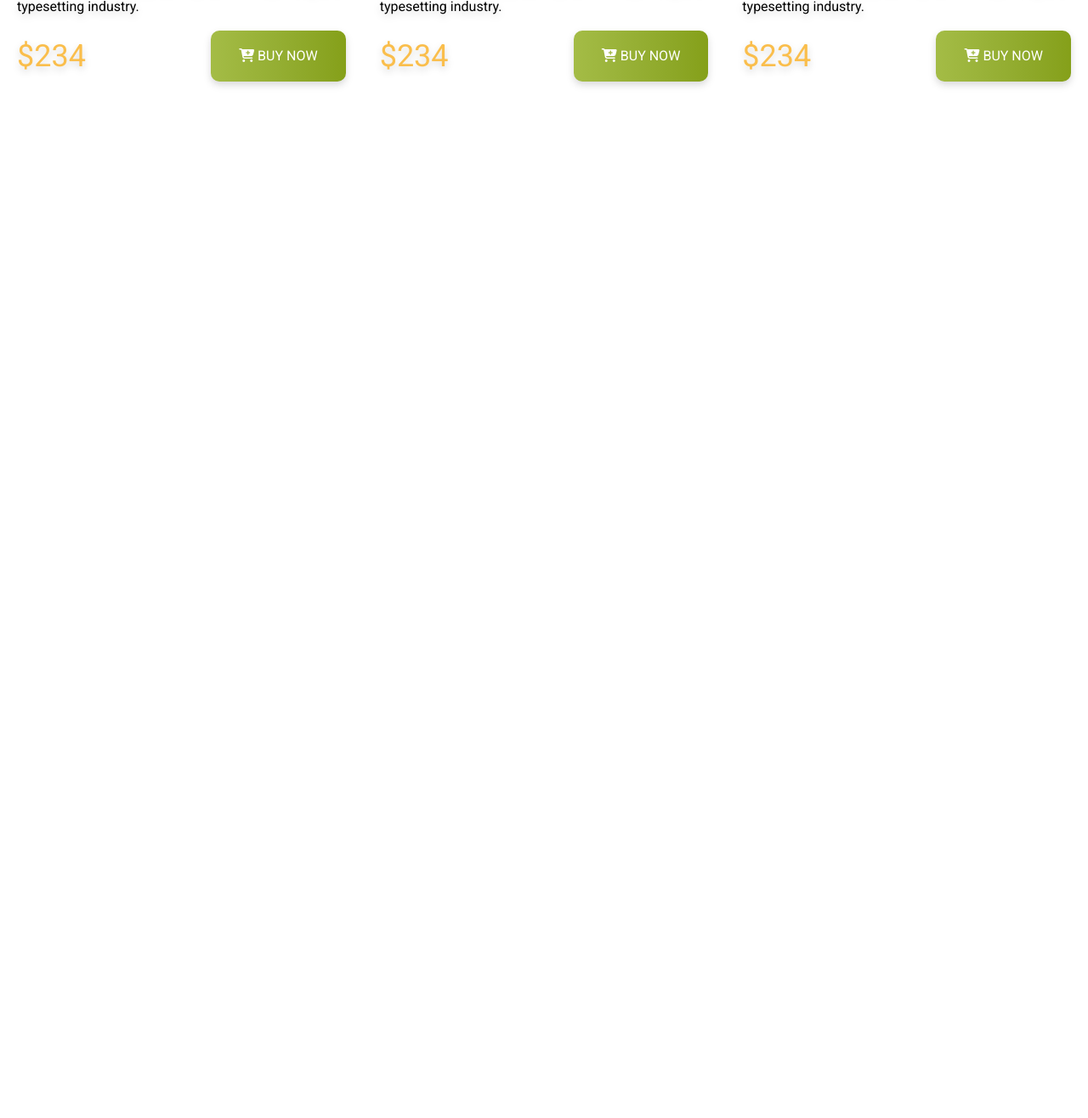
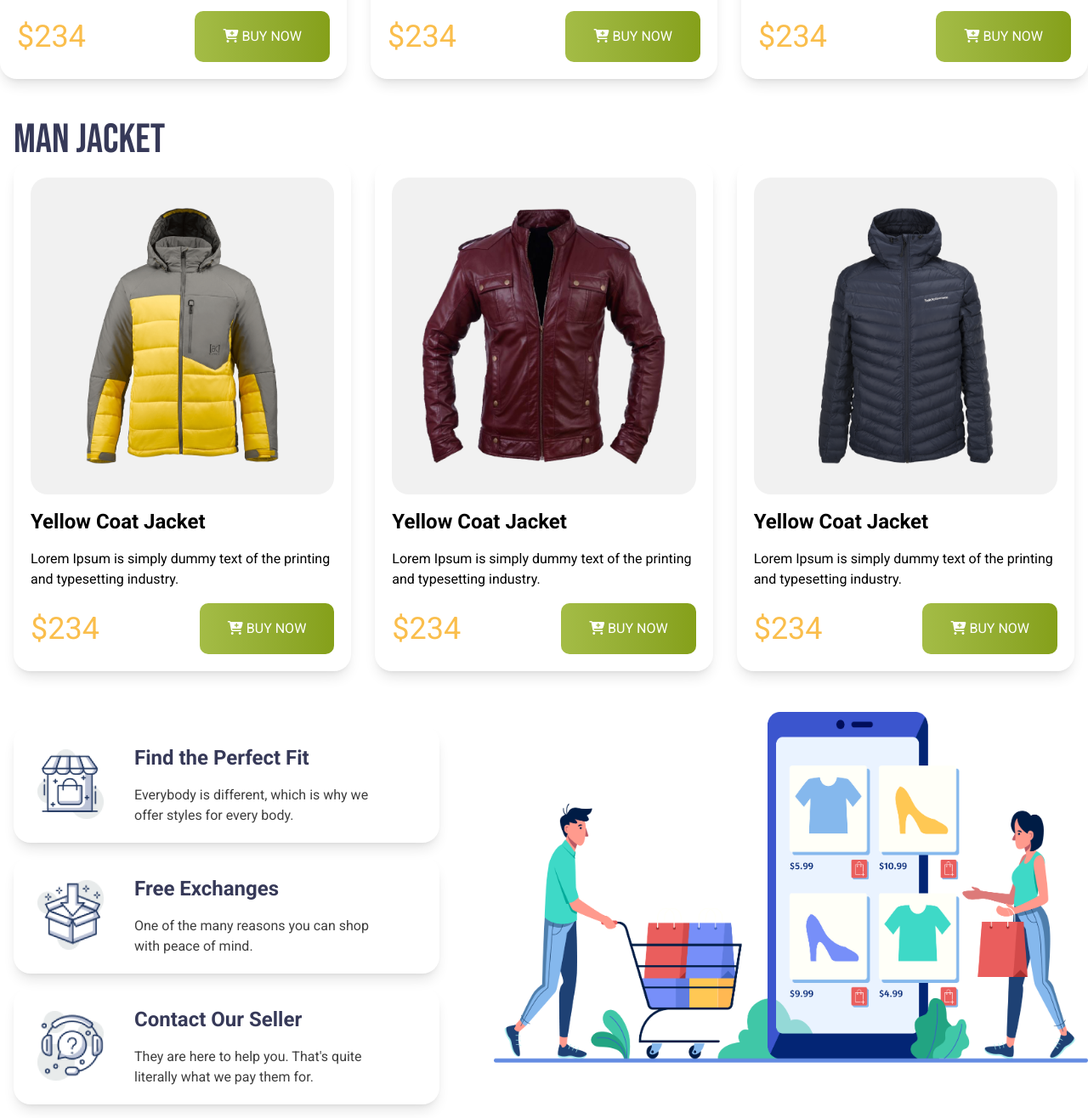
Before and after one commit to DevByDipto/penguin-fashion-using-tailwind, a plain HTML site: page index.html in a window 1280 px wide. Shown: the part 1159-2475 px from the top of the page at 85% size. Before the commit the page ends 1323 px from the top, so only its background shows below. Drawn offline with nearby package versions, Linux system fonts and the light colour scheme.

Commit message:
project done

```diff
--- a/index.html
+++ b/index.html
@@ -34,8 +34,11 @@
                 <h1 class="text-7xl uppercase bebas-neue-font">
                     <span class="text-orange-400">Be the Penguins</span>
                     <br>
-    <span class="text-stone-800">of Winter</span></h1>
-<p>Lorem Ipsum is simply dummy text of the printing and typesetting industry.</p>
+                    <span class="text-stone-800">of Winter</span>
+                </h1>
+                <p class="my-[15px]">Lorem Ipsum is simply dummy text of the
+                    <br>
+                     printing and typesetting industry.</p>
                 <button
                     class="text-[#FFFFFF] py-[18px] px-[33px] rounded-[10px] bg-linear-to-r from-[#A4BC46] to-[#85A019]"><i
                         class="fa-solid fa-cart-plus"></i> BUY NOW</button>
@@ -48,11 +51,11 @@ class="text-[#FFFFFF] py-[18px] px-[33px] rounded-[10px] bg-linear-to-r from-[#A
     <main class="max-w-7xl m-auto">
         <!-- womwn jackets section -->
         <section class="my-12">
-    <h3 class="text-5xl text-[#363958] bebas-neue-font">W0Man Jacket</h3>
-    <!-- jacket card container -->
-     <div class="grid grid-cols-1 md:grid-cols-2 lg:grid-cols-3">
-        <!-- jacket card-1 -->
-         <div class="p-5 space-y-4 drop-shadow-lg rounded-3xl">
+            <h3 class="text-5xl text-[#363958] bebas-neue-font text-center md:text-start">WoMan Jacket</h3>
+            <!-- women jacket card container -->
+            <div class="grid grid-cols-1 md:grid-cols-2 lg:grid-cols-3 gap-7">
+                <!-- women jacket card-1 -->
+                <div class="p-5 rounded-[20px] shadow-lg space-y-4">
                     <img class="rounded-3xl p-5 bg-[#F1F1F1]" src="./images/jacket-1.png" alt="">
                     <h4 class="text-2xl font-bold">Yellow Coat Jacket </h4>
                     <p>Lorem Ipsum is simply dummy text of the printing and typesetting industry.</p>
@@ -63,8 +66,8 @@ class="text-[#FFFFFF] py-[18px] px-[33px] rounded-[10px] bg-linear-to-r from-[#A
                                 class="fa-solid fa-cart-plus"></i> BUY NOW</button>
                     </div>
                 </div>
-        <!-- jacket card-2 -->
-         <div class="p-5 space-y-4 drop-shadow-lg rounded-3xl">
+                <!--women jacket card-2 -->
+                <div class="p-5 rounded-[20px] shadow-lg space-y-4">
                     <img class="rounded-3xl p-5 bg-[#F1F1F1]" src="./images/jacket-2.png" alt="">
                     <h4 class="text-2xl font-bold">Yellow Coat Jacket </h4>
                     <p>Lorem Ipsum is simply dummy text of the printing and typesetting industry.</p>
@@ -75,8 +78,8 @@ class="text-[#FFFFFF] py-[18px] px-[33px] rounded-[10px] bg-linear-to-r from-[#A
                                 class="fa-solid fa-cart-plus"></i> BUY NOW</button>
                     </div>
                 </div>
-        <!-- jacket card-3 -->
-         <div class="p-5 space-y-4 drop-shadow-lg rounded-3xl">
+                <!--women jacket card-3 -->
+                <div class="p-5 rounded-[20px] shadow-lg space-y-4">
                     <img class="rounded-3xl p-5 bg-[#F1F1F1]" src="./images/jacket-3.png" alt="">
                     <h4 class="text-2xl font-bold">Yellow Coat Jacket </h4>
                     <p>Lorem Ipsum is simply dummy text of the printing and typesetting industry.</p>
@@ -89,6 +92,90 @@ class="text-[#FFFFFF] py-[18px] px-[33px] rounded-[10px] bg-linear-to-r from-[#A
                 </div>
             </div>
         </section>
+<!-- Man Jacket section -->
+ <section class="my-12 mx-4">
+    <h3 class="text-5xl text-[#363958] bebas-neue-font text-center md:text-start">Man Jacket</h3>
+    <!-- Man Jacket cards container-->
+     <div class="md:grid md:grid-cols-3 gap-7">
+<!-- Man Jacket card-1 -->
+        <div class="p-5 rounded-[20px] shadow-lg space-y-4">
+                <img class="bg-[#F1F1F1] rounded-[20px] p-[35px]" src="./images/jacket-4.png" alt="">
+            <h4 class="text-2xl font-bold">Yellow Coat Jacket </h4>
+                    <p>Lorem Ipsum is simply dummy text of the printing and typesetting industry.</p>
+            <div class="flex justify-between items-center">
+                <h2 class="text-[#FABE4C] text-4xl">$234</h2>
+                <button
+                    class="text-[#FFFFFF] py-[18px] px-[33px] rounded-[10px] bg-linear-to-r from-[#A4BC46] to-[#85A019]"><i
+                        class="fa-solid fa-cart-plus"></i> BUY NOW</button>
+            </div>
+        </div>
+<!-- Man Jacket card-2 -->
+        <div class="p-5 rounded-[20px] shadow-lg space-y-4">
+                <img class="bg-[#F1F1F1] rounded-[20px] p-[35px]" src="./images/jacket-5.png" alt="">
+            <h4 class="text-2xl font-bold">Yellow Coat Jacket </h4>
+                    <p>Lorem Ipsum is simply dummy text of the printing and typesetting industry.</p>
+            <div class="flex justify-between items-center">
+                <h2 class="text-[#FABE4C] text-4xl">$234</h2>
+                <button
+                    class="text-[#FFFFFF] py-[18px] px-[33px] rounded-[10px] bg-linear-to-r from-[#A4BC46] to-[#85A019]"><i
+                        class="fa-solid fa-cart-plus"></i> BUY NOW</button>
+            </div>
+        </div>
+<!-- Man Jacket card-3 -->
+        <div class="p-5 rounded-[20px] shadow-lg space-y-4">
+                <img class="bg-[#F1F1F1] rounded-[20px] p-[35px]" src="./images/jacket-6.png" alt="">
+            <h4 class="text-2xl font-bold">Yellow Coat Jacket </h4>
+                    <p>Lorem Ipsum is simply dummy text of the printing and typesetting industry.</p>
+            <div class="flex justify-between items-center">
+                <h2 class="text-[#FABE4C] text-4xl">$234</h2>
+                <button
+                    class="text-[#FFFFFF] py-[18px] px-[33px] rounded-[10px] bg-linear-to-r from-[#A4BC46] to-[#85A019]"><i
+                        class="fa-solid fa-cart-plus"></i> BUY NOW</button>
+            </div>
+        </div>
+     </div>
+</section>
+
+
+
+
+
+        <!-- shop section -->
+        <section class="md:flex md:flex-row-reverse">
+            <div class="md:w-7/12">
+                <img  class="md:pl-[48px]" src="./images/shopping.png" alt="">
+            </div>
+            <!-- shop cards section -->
+            <div class="md:w-5/12">
+                <!-- shop card-1 -->
+<div class="shadow-lg py-[35px] md:py-5 px-7 m-4 rounded-[20px] flex flex-col	items-center md:flex-row">
+    <img class="w-[78px] h-[82px] " src="./icons/house.png" alt="">
+    <div class="md:ml-[36px] mt-4 md:mt-0">
+        <h4 class="text-[24px] text-[#363958] font-bold mb-[14px] text-center md:text-start">Find the Perfect Fit</h4>
+        <p class="text-[#3E3E3E] w-[276px] text-center md:text-start ">Everybody is different, which is why we offer styles for every body.</p>
+    </div>
+</div>
+                <!-- shop card-2 -->
+<div class="shadow-lg py-[35px] md:py-5 px-7 m-4 rounded-[20px] flex flex-col	items-center md:flex-row">
+    <img class="w-[78px] h-[82px] " src="./icons/box.png" alt="">
+    <div class="md:ml-[36px] mt-4 md:mt-0">
+        <h4 class="text-[24px] text-[#363958] font-bold mb-[14px] text-center md:text-start">Free Exchanges</h4>
+        <p class="text-[#3E3E3E] w-[276px] text-center md:text-start ">One of the many reasons you can shop
+            with peace of mind.</p>
+    </div>
+</div>
+                <!-- shop card-1 -->
+<div class="shadow-lg py-[35px] md:py-5 px-7 m-4 rounded-[20px] flex flex-col	items-center md:flex-row">
+    <img class="w-[78px] h-[82px] " src="./icons/question.png" alt="">
+    <div class="md:ml-[36px] mt-4 md:mt-0">
+        <h4 class="text-[24px] text-[#363958] font-bold mb-[14px] text-center md:text-start">Contact Our Seller</h4>
+        <p class="text-[#3E3E3E] w-[276px] text-center md:text-start ">They are here to help you. That's quite literally what we pay them for.</p>
+    </div>
+</div>
+
+            </div>
+
+        </section>
     </main>
     <footer>
 
```
Lines whose indentation alone changed are shown as unchanged.
